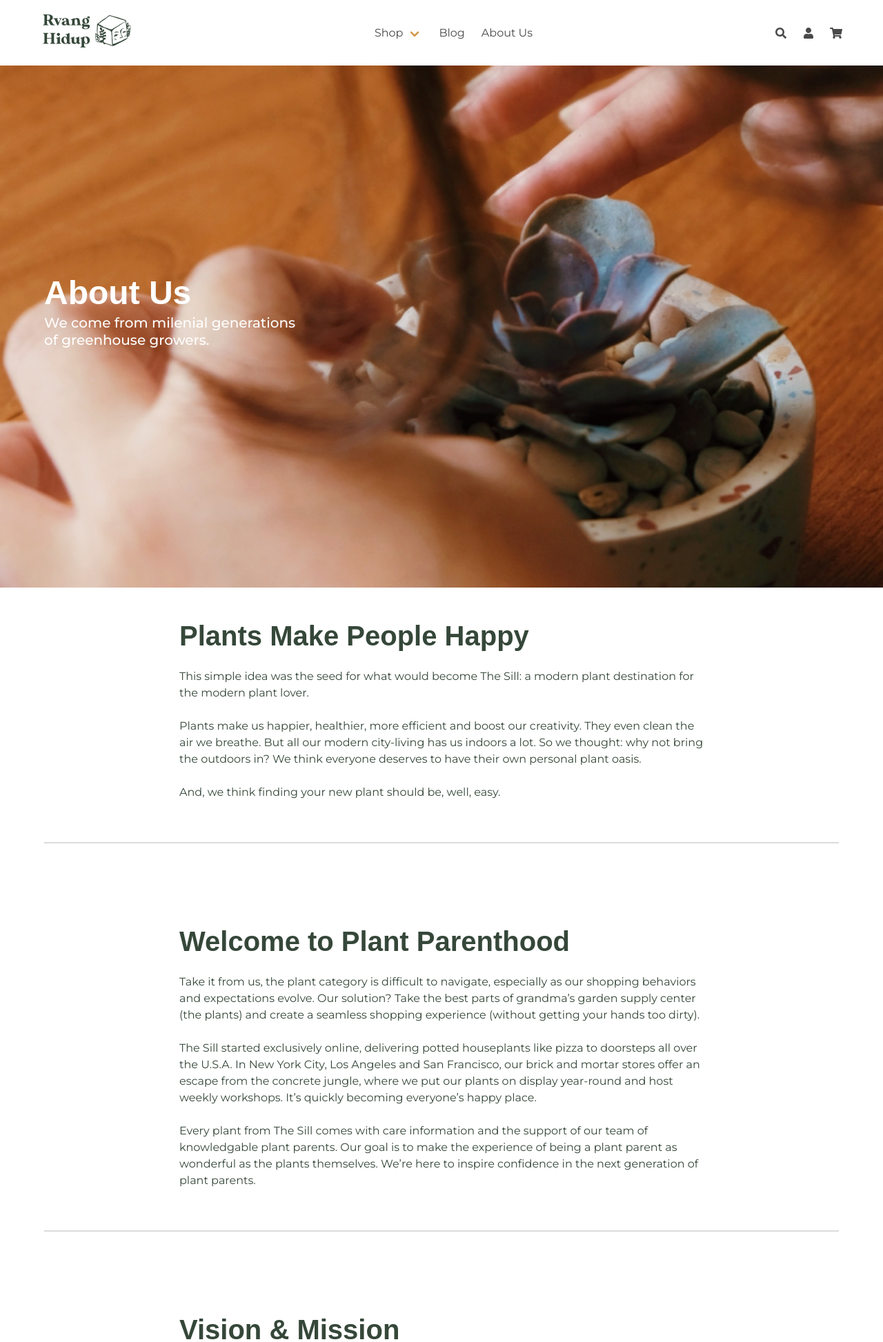
After one commit to diwangkara-dev/rvang, a CodeIgniter app: page /database/welcome/about_us in a window 1280 px wide. The commit adds this page. Shown: the top 1946 px of the page at 69% size. Run offline with CodeIgniter, Linux system fonts and the light colour scheme; some libraries are stand-ins or nearby versions; some web fonts are replaced.

Commit message:
add about_us

```diff
--- a/application/controllers/Welcome.php
+++ b/application/controllers/Welcome.php
@@ -12,6 +12,15 @@ class Welcome extends CI_Controller
 		$this->load->view('template/foot');
 	}
 
+	public function about_us()
+	{
+		$this->load->view('template/head');
+		$this->load->view('template/nav');
+		$this->load->view('about');
+		$this->load->view('template/subscription');
+		$this->load->view('template/foot');
+	}
+
 	public function live_plant()
 	{
 		$this->load->view('template/head');
--- /dev/null
+++ b/application/views/about.php
@@ -0,0 +1,70 @@
+<section class="hero is-fullheight bg-hero-about-us">
+    <div class="hero-body">
+        <div class="container">
+            <h1 class="title is-family-secondary is-1 has-text-white">
+                About Us
+            </h1>
+            <h2 class="subtitle has-text-weight-medium has-text-white">
+                We come from milenial generations <br> of greenhouse growers.
+            </h2>
+        </div>
+    </div>
+</section>
+<section class="hero is-medium">
+    <div class="hero-body py-6">
+        <div class="container">
+            <div class="columns is-centered mb-6">
+                <div class="column is-8">
+                    <p class="title is-2 has-text-primary is-family-secondary">
+                        Plants Make People Happy
+                    </p>
+                    <p class="has-text-primary">
+                        This simple idea was the seed for what would become The Sill: a modern plant destination for the modern plant lover.
+                        <br><br>
+                        Plants make us happier, healthier, more efficient and boost our creativity. They even clean the air we breathe. But all our modern city-living has us indoors a lot. So we thought: why not bring the outdoors in? We think everyone deserves to have their own personal plant oasis.
+                        <br><br>
+                        And, we think finding your new plant should be, well, easy.
+                    </p>
+                </div>
+            </div>
+            <hr>
+        </div>
+    </div>
+</section>
+<section class="hero is-medium">
+    <div class="hero-body py-6">
+        <div class="container">
+            <div class="columns is-centered mb-6">
+                <div class="column is-8">
+                    <p class="title is-2 has-text-primary is-family-secondary">
+                        Welcome to Plant Parenthood
+                    </p>
+                    <p class="has-text-primary">
+                        Take it from us, the plant category is difficult to navigate, especially as our shopping behaviors and expectations evolve. Our solution? Take the best parts of grandma’s garden supply center (the plants) and create a seamless shopping experience (without getting your hands too dirty).
+                        <br><br>
+                        The Sill started exclusively online, delivering potted houseplants like pizza to doorsteps all over the U.S.A. In New York City, Los Angeles and San Francisco, our brick and mortar stores offer an escape from the concrete jungle, where we put our plants on display year-round and host weekly workshops. It’s quickly becoming everyone’s happy place.
+                        <br><br>
+                        Every plant from The Sill comes with care information and the support of our team of knowledgable plant parents. Our goal is to make the experience of being a plant parent as wonderful as the plants themselves. We’re here to inspire confidence in the next generation of plant parents.
+                    </p>
+                </div>
+            </div>
+            <hr>
+        </div>
+    </div>
+</section>
+<section class="hero is-medium mb-6">
+    <div class="hero-body py-6">
+        <div class="container">
+            <div class="columns is-centered">
+                <div class="column is-8">
+                    <p class="title is-2 has-text-primary is-family-secondary">
+                        Vision &amp; Mission
+                    </p>
+                    <p class="has-text-primary">
+                        Our mission is to make the experience of discovering the perfect potted plants as wonderful as the plants themselves. The Sill is the source that bridges the gap between plants and people, offering products and services that fit with your personal style, your lifestyle, and your budget.
+                    </p>
+                </div>
+            </div>
+        </div>
+    </div>
+</section>
--- a/application/views/template/nav.php
+++ b/application/views/template/nav.php
@@ -85,7 +85,7 @@
                 Blog
             </a>
 
-            <a class="navbar-item">
+            <a class="navbar-item" href="<?= base_url('welcome/about_us'); ?>">
                 About Us
             </a>
         </div>
--- a/assets/bulma/sass/custom/_custom-style.scss
+++ b/assets/bulma/sass/custom/_custom-style.scss
@@ -1,6 +1,9 @@
 .bg-hero {
     &-home {
         background: url("../../images/home/bg-hero-home.png") no-repeat top / cover;
+    }
+    &-about-us {
+        background: url("../../images/about-us/bg-hero-about-us.png") no-repeat top / cover;
     }
     &-live-plant {
         background: url("../../images/live-plant/bg-hero-live-plant.png") no-repeat top / cover;
```
Also changed, not shown: assets/bulma/css/bulma.css, assets/images/about-us/bg-hero-about-us.png (added), 1 other file.
